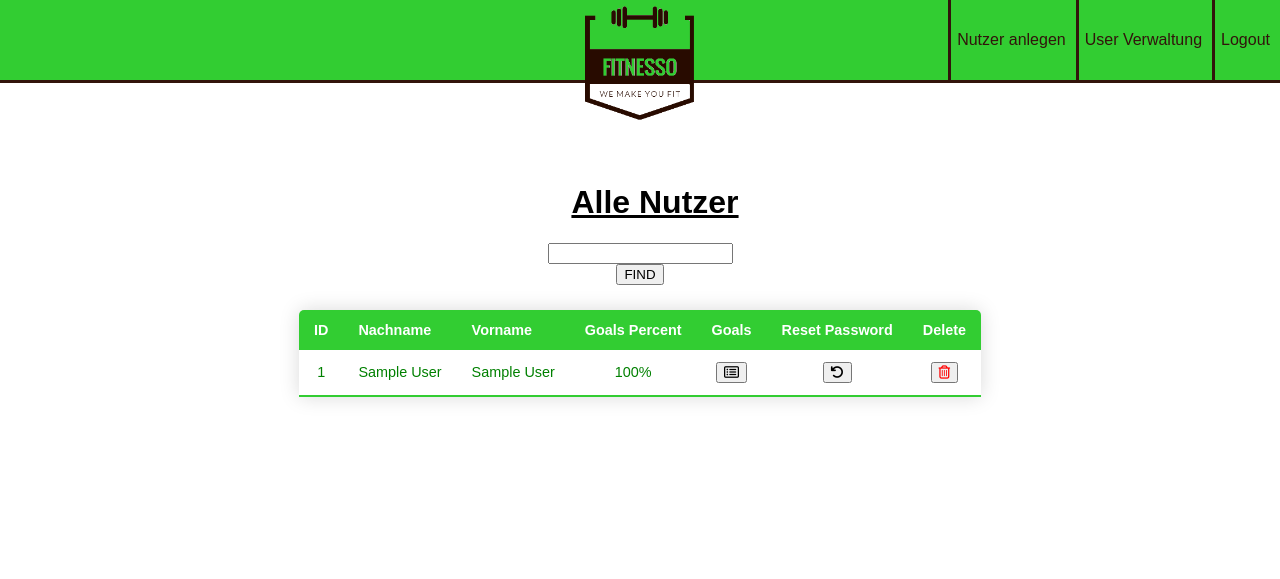
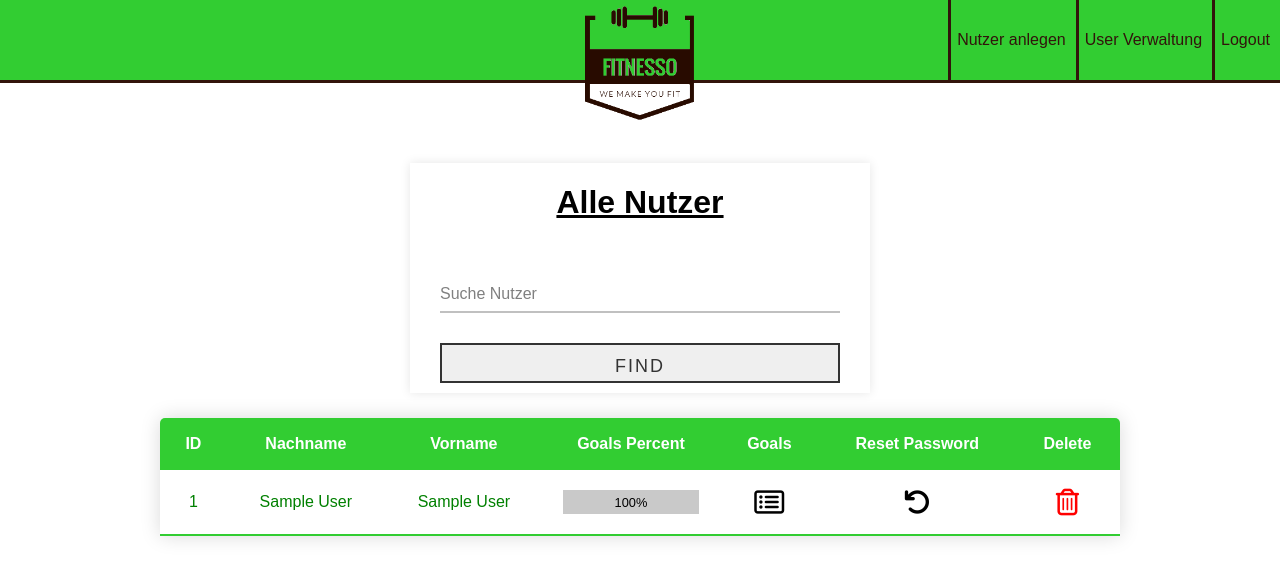
Before and after one commit to maltemosler/Fitnesso, a Django app: page /user_verwaltung/ in a window 1280 px wide. Shown: the top 579 px of the page. Run offline with Django 3.2, Linux system fonts and the light colour scheme; a user stored in the database is signed in; tables that the repository leaves empty hold one stand-in row (values such as "Sample post"); some libraries are stand-ins or nearby versions.

Commit message:
Updated CSS

```diff
--- a/API/templates/user_verwaltung.html
+++ b/API/templates/user_verwaltung.html
@@ -6,11 +6,20 @@
     {% if request.user.fitnessouser.is_trainer %}
         <link rel="stylesheet" href="{% static "css/manage-user.css" %}">
         <div id="content">
-
-            <h1>Alle Nutzer</h1>
-            <input id="search-user" type="text">
-            <button onclick=user_filter()>FIND</button>
-            <div id="user-verwaltung-search-error" style="display:none; color: red;">Kann Nutzer nicht finden!</div>
+            <div id="form">
+                <h1>Alle Nutzer</h1>
+                 <div class="wrapper">
+                    <div class="input-data">
+                        <input id="search-user" type="text" required>
+                        <div class="underline"></div>
+                        <label>Suche Nutzer</label>
+                        <div id="user-verwaltung-search-error" style="display:none; color: red;">Kann Nutzer nicht finden!</div>
+                    </div>
+                 </div>
+                <button id="btn" onclick=user_filter()>
+                    <span>FIND</span>
+                </button>
+            </div>
             <table class="content-table">
                 <thead>
                 <tr>
@@ -29,20 +38,24 @@
                         <td style="color: green">{{ user.user.id }}</td>
                         <td style="color: green">{{ user.nachname }}</td>
                         <td style="color: green">{{ user.vorname }}</td>
-
-                        <td style="color: green">{{ user.total_goal_percentage }}%</td>
-
                         <td>
-                            <button onclick="location.href='/ziele/{{ user.user.id }}'"><i class="far fa-list-alt"></i>
+                            <div class="progress" data-label="{{ user.total_goal_percentage }}%">
+                                <span class="value" style="width:{{ ziel.status }}%;"></span>
+                            </div>
+                        </td>
+                        <td>
+                            <button class="btn-hidden" onclick="location.href='/ziele/{{ user.user.id }}'">
+                                <i class="far fa-list-alt fa-2x"></i>
                             </button>
                         </td>
                         <td>
-                            <button onclick="location.href='/reset_password/{{ user.user.id }}'"><i
-                                    class="fas fa-undo"></i></button>
+                            <button class="btn-hidden" onclick="location.href='/reset_password/{{ user.user.id }}'">
+                                <i class="fas fa-undo fa-2x "></i></button>
                         </td>
                         <td>
-                            <button style="color: red" onclick="delete_user({{ user.user.id }})"><i
-                                    class="far fa-trash-alt"></i></button>
+                            <button class="btn-hidden" style="color: red" onclick="delete_user({{ user.user.id }})">
+                                <i class="far fa-trash-alt fa-2x"></i>
+                            </button>
                         </td>
 
                     </tr>
--- a/API/templates/ziele.html
+++ b/API/templates/ziele.html
@@ -43,12 +43,12 @@
                         {{ unterziel.ziel }}
                     {% else %}
                         {{ unterziel.ziel }}
-                        <button onclick="unterziel_abschliessen({{ unterziel.id }})"><i class="far fa-check-square"></i></button>
+                        <button class="btn-hidden" onclick="unterziel_abschliessen({{ unterziel.id }})"><i class="far fa-check-square fa-lg"></i></button>
                     {% endif %}
-                    <button onclick="unterziel_delete({{ unterziel.id }})"><i class="far fa-minus-square"></i></button><br>
+                    <button class="btn-hidden" onclick="unterziel_delete({{ unterziel.id }})"><i class="far fa-minus-square fa-lg"></i></button><br>
                 {% endfor %}
                 <input id="home-unterziel-{{ ziel.id }}" type="text">
-                <button onclick="unterziel_erstellen({{ ziel.id }})"><i class="far fa-plus-square"></i></button>
+                <button class="btn-hidden" onclick="unterziel_erstellen({{ ziel.id }})"><i class="far fa-plus-square fa-lg"></i></button>
                 <div id="unterziel-create-error-{{ ziel.id }}" style="display:none">Ziel ungültig</div>
                 </div>
             </div>
--- a/static/css/create-user.css
+++ b/static/css/create-user.css
@@ -92,6 +92,7 @@
   text-align: center;
   position: relative;
   transition: all .35s;
+  outline:none;
 }
 
 #btn span{
--- a/static/css/frame.css
+++ b/static/css/frame.css
@@ -49,7 +49,3 @@
     padding-right: 10px;
     border-left: 3px solid #32140b;
 }
-
-h1 {
-    padding-left: 30px;
-}
--- a/static/css/manage-user.css
+++ b/static/css/manage-user.css
@@ -1,12 +1,15 @@
 h1{
     text-decoration: underline;
+}
+
+td, th{
+    text-align: center;
 }
 
 .content-table {
   border-collapse: collapse;
   margin: 25px 0;
-  font-size: 0.9em;
-  min-width: 400px;
+  min-width: 75%;
   border-radius: 5px 5px 0 0;
   overflow: hidden;
   box-shadow: 0 0 20px rgba(0, 0, 0, 0.15);
@@ -21,7 +24,7 @@
 
 .content-table th,
 .content-table td {
-  padding: 12px 15px;
+  padding: 17px 20px;
 }
 
 .content-table tbody tr {
@@ -48,6 +51,151 @@
     flex-direction: column;
 }
 
-td{
+.progress {
+  height: 1.5em;
+  width: 100%;
+  background-color: #c9c9c9;
+  position: relative;
+}
+
+.progress:before {
+    content: attr(data-label);
+    font-size: 0.8em;
+    position: absolute;
     text-align: center;
+    top: 5px;
+    left: 0;
+    right: 0;
 }
+
+.progress .value {
+    background-color: green;
+    display: inline-block;
+    height: 100%;
+}
+
+#form {
+    box-shadow: 0px 0px 10px rgba(0,0,0,0.1);
+    display: flex;
+    padding-bottom: 10px;
+    flex-direction: column;
+    align-items: center;
+}
+
+.wrapper{
+  width: 400px;
+  background: #fff;
+  padding: 30px;
+}
+
+.wrapper .input-data{
+  height: 40px;
+  width: 100%;
+  position: relative;
+}
+
+.wrapper .input-data input{
+  height: 100%;
+  width: 100%;
+  border: none;
+  font-size: 17px;
+  border-bottom: 2px solid silver;
+  outline: none;
+  padding: 0;
+  box-sizing: border-box;
+}
+
+.input-data input:focus ~ label,
+.input-data input:valid ~ label{
+  transform: translateY(-20px);
+  font-size: 15px;
+  color: #32CD32;
+}
+
+.wrapper .input-data label{
+  position: absolute;
+  bottom: 10px;
+  left: 0;
+  color: grey;
+  pointer-events: none;
+  transition: all 0.3s ease;
+}
+
+.input-data .underline{
+  position: absolute;
+  height: 2px;
+  width: 100%;
+  bottom: 0;
+}
+
+.input-data .underline:before{
+  position: absolute;
+  content: "";
+  height: 100%;
+  width: 100%;
+  background: #32CD32;
+  transform: scaleX(0);
+  transform-origin: center;
+  transition: transform 0.3s ease;
+}
+
+.input-data input:focus ~ .underline:before,
+.input-data input:valid ~ .underline:before{
+  transform: scaleX(1);
+}
+
+#btn{
+  display: block;
+  width: 400px;
+  height: 40px;
+  line-height: 40px;
+  font-size: 18px;
+  font-family: sans-serif;
+  text-decoration: none;
+  color: #333;
+  border: 2px solid #333;
+  letter-spacing: 2px;
+  text-align: center;
+  position: relative;
+  transition: all .35s;
+  outline:none;
+}
+
+#btn span{
+  position: relative;
+  z-index: 2;
+}
+
+#btn:after{
+  position: absolute;
+  content: "";
+  top: 0;
+  left: 0;
+  width: 0;
+  height: 100%;
+  background: #32CD32;
+  transition: all .35s;
+}
+
+#btn:hover{
+  color: #32140b;
+}
+
+#btn:hover:after{
+  width: 100%;
+}
+
+.btn-hidden{
+    width: 30px;
+    height: 30px;
+    appearance: none;
+    padding: 0;
+    border: 0;
+    background-color: transparent;
+    outline: none;
+}
+
+.btn-hidden:hover{
+    transition: all .2s ease;
+    transform: scale(1.5);
+}
```
Also changed, not shown: static/css/goals.css (+16 -0 lines).
